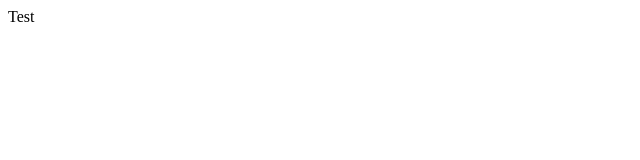
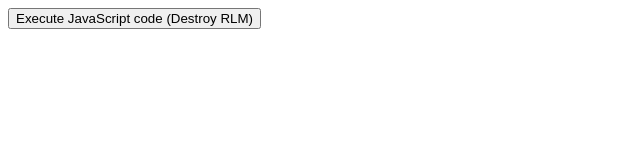
Before and after one commit to nickplj12/destroy-rlm, a plain HTML site: page index.html in a window 1280 px wide. Shown: the whole page, without its empty margins (0-640 px from the left). Drawn offline with nearby package versions, Linux system fonts and the light colour scheme.

Commit message:
Update index.html

```diff
--- a/index.html
+++ b/index.html
@@ -5,6 +5,8 @@
 <script src="https://ajax.googleapis.com/ajax/libs/jquery/3.4.1/jquery.min.js"></script> <!--stolen from stack overflow-->
 </head>
 <body>
+<button onclick="">Execute JavaScript code (Destroy RLM)</button>
+<br>
 <div class="output"></div>
     <script language="javascript">
         var realConsoleLog = console.log;
@@ -13,7 +15,6 @@
             $(".output").text(message);
             realConsoleLog.apply(console, arguments);
         };
-        console.log("Test");
     </script>
 </body>
 </html>
```
